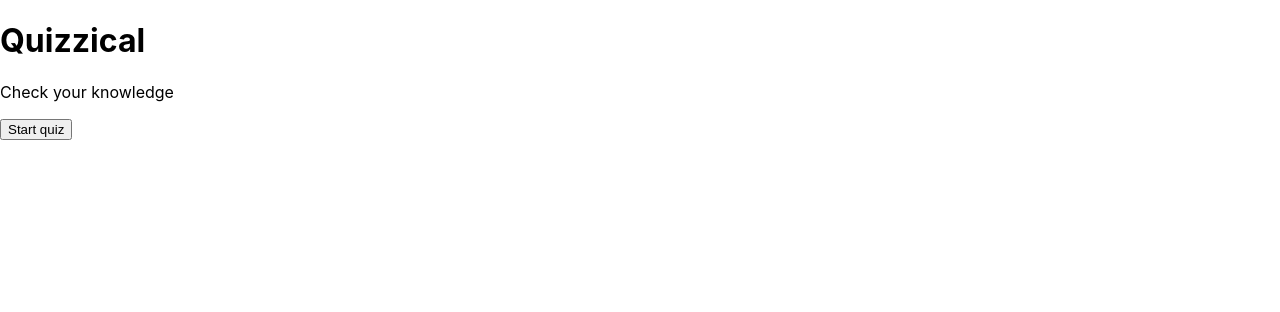
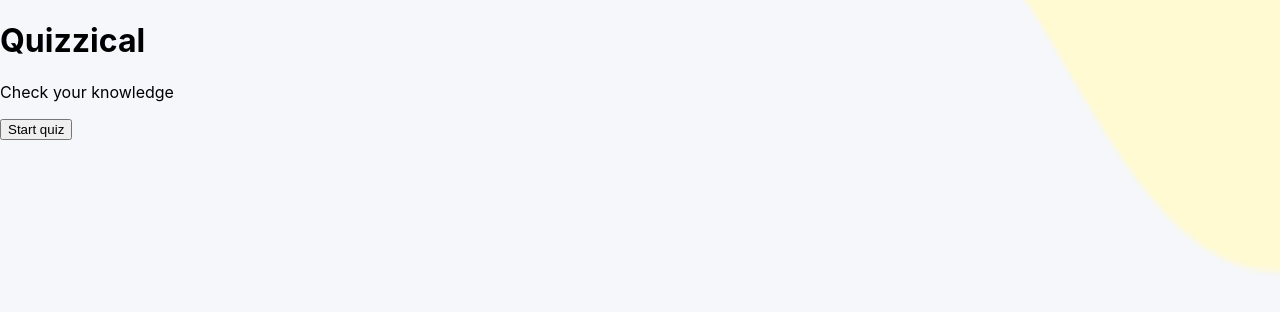
Before and after one commit to mb-dir/quizzical-app, a React (Create React App) app: page / in a window 1280 px wide. Shown: the top 312 px of the page. Built offline with nearby package versions, Linux system fonts and the light colour scheme.

Commit message:
Add an image as a background

```diff
--- a/src/index.css
+++ b/src/index.css
@@ -1,10 +1,16 @@
 body {
+  height: 100vh;
   margin: 0;
+  padding: 0;
   font-family: -apple-system, BlinkMacSystemFont, 'Segoe UI', 'Roboto', 'Oxygen',
     'Ubuntu', 'Cantarell', 'Fira Sans', 'Droid Sans', 'Helvetica Neue',
     sans-serif;
   -webkit-font-smoothing: antialiased;
   -moz-osx-font-smoothing: grayscale;
+  background-image: url("./assets/page-bg.png");
+  background-repeat: no-repeat;
+  background-size: cover;
+  background-position: 20% 20%;
 }
 
 code {
```
Also changed, not shown: src/assets/page-bg.png (added).
